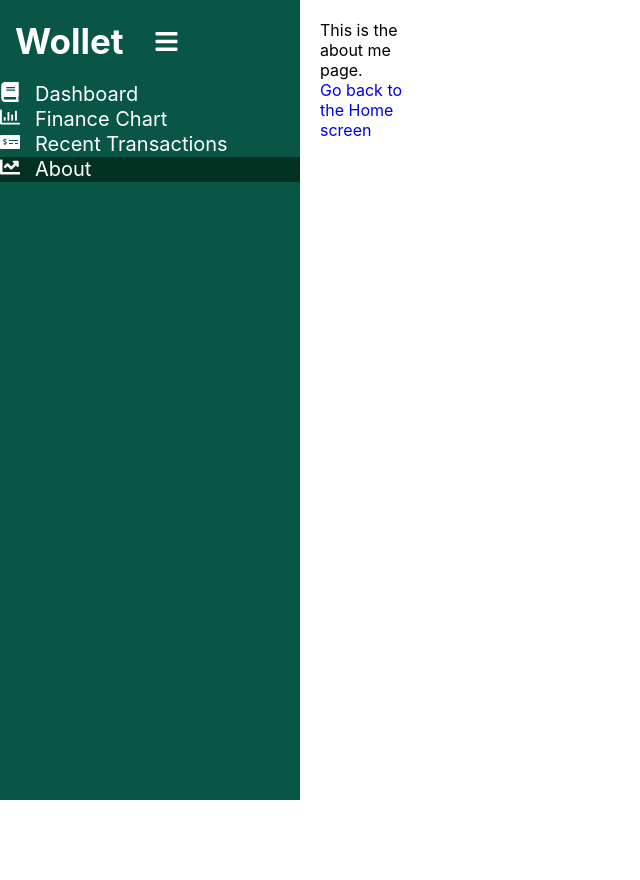
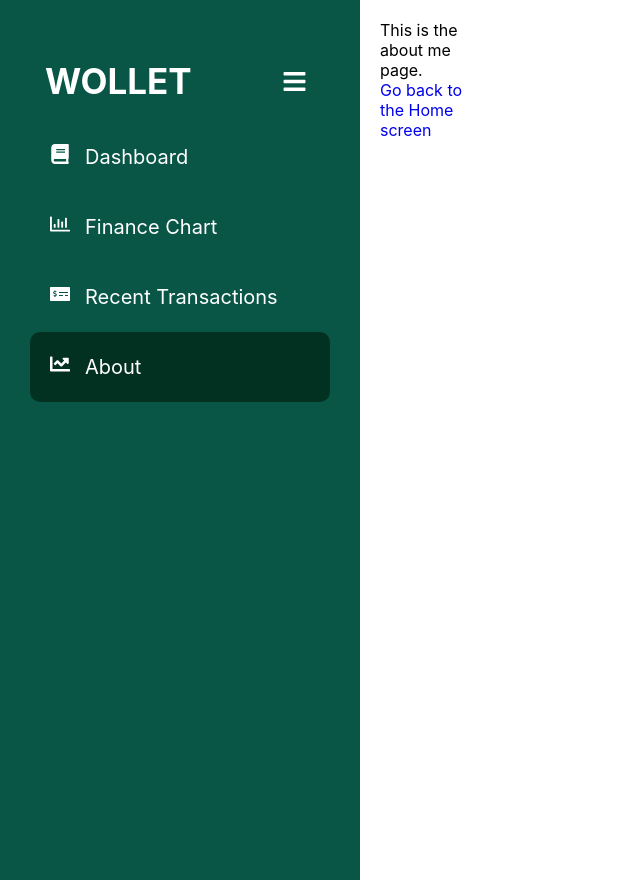
Before and after one commit to cbfacademy-course-material-taylor-2022/software-engineering-project-group-a, a React (Create React App) app in the folder client/: page /About in a window 1280 px wide. Shown: the whole page, without its empty margins (0-640 px from the left). Before the commit the page ends 800 px from the top, so only its background shows below. Built offline with nearby package versions, Linux system fonts and the light colour scheme.

Commit message:
updated css file

```diff
--- a/client/src/App.css
+++ b/client/src/App.css
@@ -18,6 +18,7 @@ main {
   color: #fff;
   height: 100vh;
   width: 300px;
+  padding: 40px 30px;
 }
 
 .top_section {
@@ -33,26 +34,30 @@ main {
 .bars {
   display: flex;
   font-size: 25px;
-  margin-left: 30px;
+  margin-left: 90px;
 }
 
 .link {
   display: flex;
   color: #fff;
-  padding: 10px, 15px;
+  align-items: center;
+  line-height: 70px;
   gap: 15px;
   transition: all 0.5s;
+  padding-left: 20px;
 }
 
 .link:hover {
   background-color: #2c745b;
   color: #fff;
   transition: all 0.5s;
+  border-radius: 10px;
 }
 
 .active {
   background-color: #033121;
   color: #fff;
+  border-radius: 10px;
 }
 
 .icon,
--- a/client/src/components/Sidebar.js
+++ b/client/src/components/Sidebar.js
@@ -7,11 +7,13 @@ import {
   FaRegChartBar,
   FaBars,
 } from "react-icons/fa";
-import React from "react";
+import React, { useState } from "react";
 import "./App.css";
 import { NavLink } from "react-router-dom";
 
 function Sidebar({ children }) {
+  const [isOpen, setIsOpen] = useState(false);
+  const toggle = () => setIsOpen(!isOpen);
   const menuItem = [
     {
       path: "/Dashboard",
@@ -38,9 +40,9 @@ function Sidebar({ children }) {
     <div className="container">
       <div className="sidebar">
         <div className="top_section">
-          <h1 className="logo">Wollet</h1>
+          <h1 className="logo">WOLLET</h1>
           <div className="bars">
-            <FaBars />
+            <FaBars onClick={toggle} />
           </div>
         </div>
         {menuItem.map((item, index) => (
```
